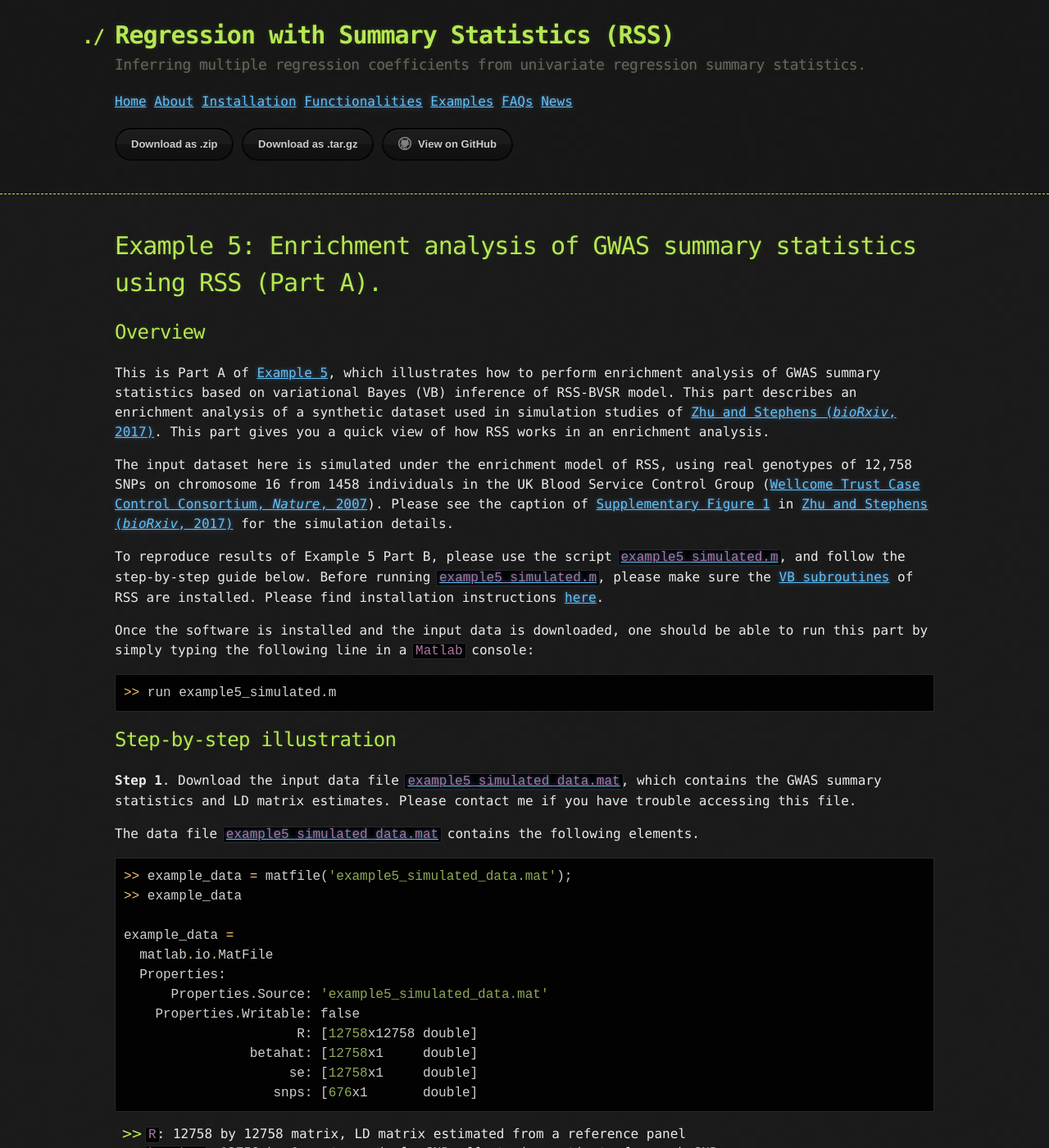
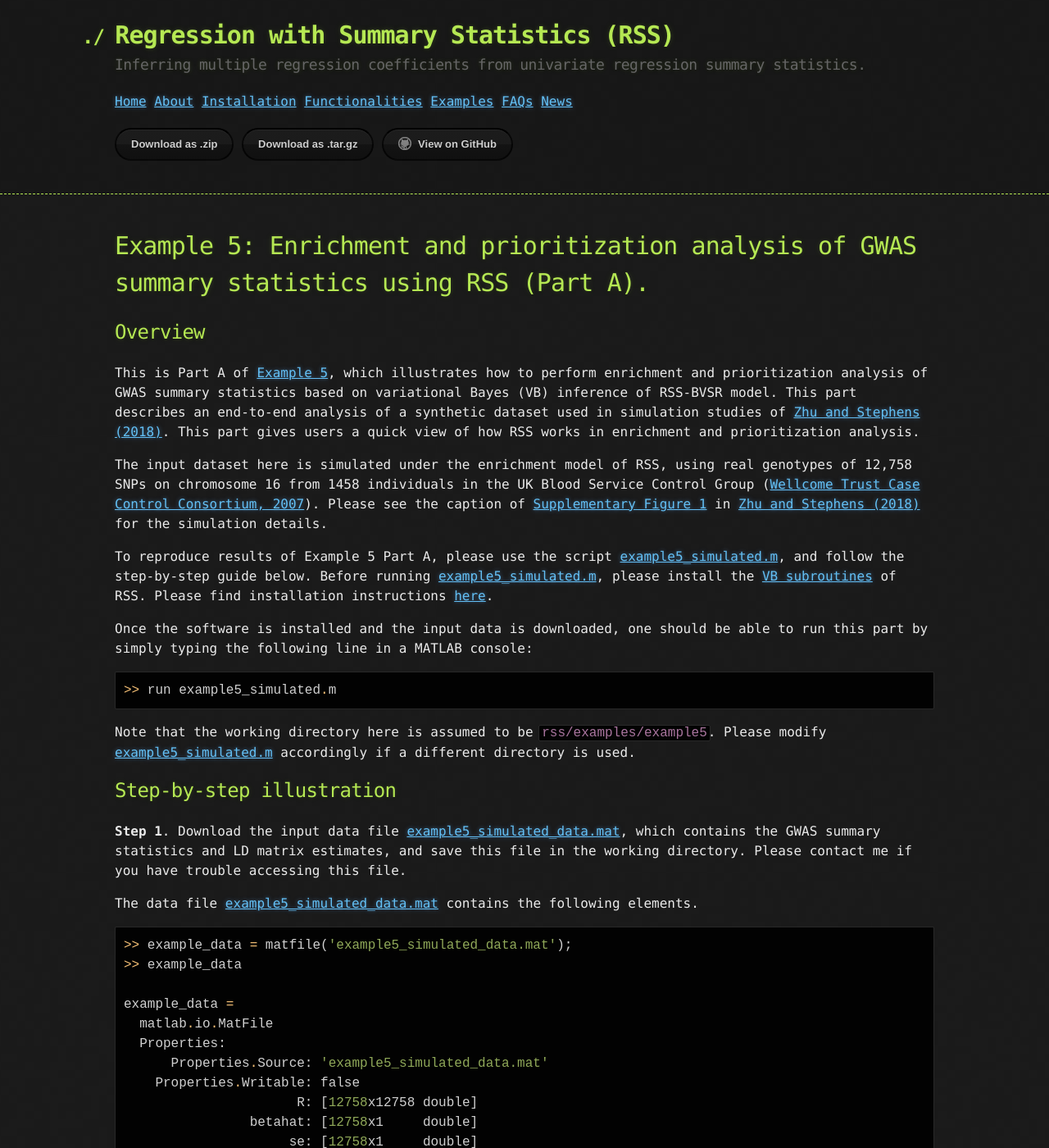
Before and after one commit to stephenslab/rss, a Jekyll site: the page built from docs/Example-5A.md, in a window 1280 px wide and 1400 px high. Shown: the whole window at 82% size. Built offline with Jekyll 4.4.1, drawn with Linux system fonts in a browser that asks for light colours; our own code applies the rules of GitHub Pages for plain Markdown files; some of the changed text lies outside the part shown.

Commit message:
revise example 5a text based on peter comments

````diff
--- a/docs/Example-5A.md
+++ b/docs/Example-5A.md
@@ -1,51 +1,55 @@
-[Zhu and Stephens (*bioRxiv*, 2017)]: https://doi.org/10.1101/160770
-[`example5_simulated.m`]: https://github.com/stephenslab/rss/blob/master/examples/example5/example5_simulated.m
-[`example5_simulated_data.mat`]: https://projects.rcc.uchicago.edu/mstephens/rss_wiki/example5/example5_simulated_data.mat
-[`example5_simulated_results.mat`]: https://projects.rcc.uchicago.edu/mstephens/rss_wiki/example5/example5_simulated_results.mat
-[Wellcome Trust Case Control Consortium, *Nature*, 2007]: https://www.ncbi.nlm.nih.gov/pubmed/17554300
-[`null_wrapper_fixsb.m`]: https://github.com/stephenslab/rss/blob/master/src_vb/null_wrapper_fixsb.m
-[`gsea_wrapper_fixsb.m`]: https://github.com/stephenslab/rss/blob/master/src_vb/gsea_wrapper_fixsb.m
+[Zhu and Stephens (2018)]: https://doi.org/10.1101/160770
+[example5_simulated.m]: https://github.com/stephenslab/rss/blob/master/examples/example5/example5_simulated.m
+[example5_simulated_data.mat]: https://projects.rcc.uchicago.edu/mstephens/rss_wiki/example5/example5_simulated_data.mat
+[example5_simulated_results.mat]: https://projects.rcc.uchicago.edu/mstephens/rss_wiki/example5/example5_simulated_results.mat
+[Wellcome Trust Case Control Consortium, 2007]: https://www.ncbi.nlm.nih.gov/pubmed/17554300
+[null_wrapper_fixsb.m]: https://github.com/stephenslab/rss/blob/master/src_vb/null_wrapper_fixsb.m
+[gsea_wrapper_fixsb.m]: https://github.com/stephenslab/rss/blob/master/src_vb/gsea_wrapper_fixsb.m
+[Supplementary Figure 1]: (https://www.biorxiv.org/content/biorxiv/suppl/2018/07/16/160770.DC2/160770-3.pdf
 
-# Example 5: Enrichment analysis of GWAS summary statistics using RSS (Part A).
+# Example 5: Enrichment and prioritization analysis of GWAS summary statistics using RSS (Part A).
 
 ## Overview
 
 This is Part A of [Example 5](Example-5),
-which illustrates how to perform enrichment analysis of
+which illustrates how to perform enrichment and prioritization analysis of
 GWAS summary statistics based on variational Bayes (VB) inference of RSS-BVSR model.
-This part describes an enrichment analysis of a synthetic dataset used in
-simulation studies of [Zhu and Stephens (*bioRxiv*, 2017)][].
-This part gives you a quick view of how RSS works in an enrichment analysis.
+This part describes an end-to-end analysis of a synthetic dataset used in
+simulation studies of [Zhu and Stephens (2018)][].
+This part gives users a quick view of how RSS works in enrichment and prioritization analysis.
 
 The input dataset here is simulated under the enrichment model of RSS,
 using real genotypes of 12,758 SNPs on chromosome 16 from 1458 individuals
-in the UK Blood Service Control Group ([Wellcome Trust Case Control Consortium, *Nature*, 2007][]).
-Please see the caption of
-[Supplementary Figure 1](https://www.biorxiv.org/content/biorxiv/suppl/2018/07/16/160770.DC2/160770-3.pdf)
-in [Zhu and Stephens (*bioRxiv*, 2017)][] for the simulation details.
+in the UK Blood Service Control Group ([Wellcome Trust Case Control Consortium, 2007][]).
+Please see the caption of [Supplementary Figure 1][]
+in [Zhu and Stephens (2018)][] for the simulation details.
 
-To reproduce results of Example 5 Part B,
-please use the script [`example5_simulated.m`][],
+To reproduce results of Example 5 Part A,
+please use the script [example5_simulated.m][],
 and follow the step-by-step guide below.
-Before running [`example5_simulated.m`][], please make sure the
-[VB subroutines](https://github.com/stephenslab/rss/tree/master/src_vb) of RSS are installed.
+Before running [example5_simulated.m][], please install the
+[VB subroutines](https://github.com/stephenslab/rss/tree/master/src_vb) of RSS.
 Please find installation instructions [here](RSS-via-VB).
 
 Once the software is installed and the input data is downloaded,
 one should be able to run this part by simply
-typing the following line in a `Matlab` console:
+typing the following line in a MATLAB console:
 
 ```matlab
 >> run example5_simulated.m
 ```
 
+Note that the working directory here is assumed to be `rss/examples/example5`.
+Please modify [example5_simulated.m][] accordingly if a different directory is used.
+
 ## Step-by-step illustration
 
-**Step 1**. Download the input data file [`example5_simulated_data.mat`][],
-which contains the GWAS summary statistics and LD matrix estimates.
+**Step 1**. Download the input data file [example5_simulated_data.mat][],
+which contains the GWAS summary statistics and LD matrix estimates,
+and save this file in the working directory.
 Please contact me if you have trouble accessing this file.
 
-The data file [`example5_simulated_data.mat`][] contains the following elements.
+The data file [example5_simulated_data.mat][] contains the following elements.
 
 ```matlab
 >> example_data = matfile('example5_simulated_data.mat');
@@ -67,7 +71,7 @@
 - `se`: 12758 by 1 vector, standard errors of the single-SNP effect size estimates
 - `snps`: 676 by 1 vector, indices of SNPs that are "inside" the target pathway
 
-Typically RSS only requires these four input variables for an enrichment analysis.
+Typically RSS only requires these four input variables for enrichment and prioritization analysis.
 To further reduce computation, RSS uses the matrix `SiRiS` instead of `R`:
 
 ```matlab
@@ -80,7 +84,7 @@
 **Step 2**. Specify the grid for hyper-parameters.
 The total computational cost of RSS is proportional to the grid size,
 and thus please consider reducing the size of `theta0` and/or `theta`
-if you want to finish running [`example5_simulated.m`][] faster.
+if you want to finish running [example5_simulated.m][] faster.
 (It takes 4 hours to complete the analysis on a single CPU using the grid below.)
 
 ```matlab
@@ -91,8 +95,8 @@
 ```
 
 **Step 3**. Initialize the variational parameters.
-As in [Zhu and Stephens (*bioRxiv*, 2017)][], here we use a simple random start
-to set initial values of variational parameters `{alpha,mu}` for baseline models.
+As in [Zhu and Stephens (2018)][], here we use a simple random start to set
+initial values of variational parameters `{alpha,mu}` for the baseline model.
 
 ```matlab
 % initialize the variational parameters
@@ -111,27 +115,36 @@
 ```
 
 **Step 4**. Fit the baseline model.
-Since we set `sigb=1` in Step 2, we use a wrapper [`null_wrapper_fixsb.m`][]
-that fixes the value of `sigb` for all elements in `theta0`.
+Since we set `sigb=1` in Step 2, we use a wrapper of RSS [null_wrapper_fixsb.m][]
+that fixes `sigb=1` for all elements in `theta0`.
+(In [Example 5 Part B](Example-5B) we will use a different wrapper that
+can give a different `sigb` value for each element in `theta0`.)
 
 ```matlab
-[b_logw,b_alpha,b_mu,b_s] = null_wrapper_fixsb('squarem',betahat,se,SiRiS,sigb,theta0,alpha0_rss,mu0_rss);
+[b_logw,b_alpha,b_mu,b_s] = null_wrapper_fixsb('squarem',betahat,se,SiRiS,...
+                                               sigb,theta0,alpha0_rss,mu0_rss);
 ```
 
 **Step 5**. Fit the enrichment model.
-Since we set `sigb=1` in Step 2, we use a wrapper [`gsea_wrapper_fixsb.m`][]
+Since we set `sigb=1` in Step 2, we use a wrapper [gsea_wrapper_fixsb.m][]
 that fixes the value of `sigb` for all elements in `theta0` and `theta`.
+(In [Example 5 Part B](Example-5B) we will use a different wrapper that
+can give a different `sigb` value for each combination of `theta0` and `theta`.)
 
 ```matlab
-[log10_bf,e_logw,e_alpha,e_mu,e_s] = gsea_wrapper_fixsb('squarem',betahat,se,SiRiS,snps,sigb,theta0,theta,b_logw,b_alpha,b_mu);
+[log10_bf,e_logw,e_alpha,e_mu,e_s] = gsea_wrapper_fixsb('squarem',betahat,se,SiRiS,snps,...
+                                                        sigb,theta0,theta,b_logw,b_alpha,b_mu);
 ```
 
-Note that here we use the variational parameter estimates
-from the baseline model fitting `{b_alpha,b_mu}` to set
-initial values of variational parameters for enrichment models.
+Note that here we use the variational parameter estimates `{b_alpha,b_mu}`
+from the baseline model fitting (Step 4) to set initial values of
+variational parameters for the enrichment model (Step 5).
 
 **Step 6**. Save the analysis results.
-The analysis results are saved as [`example5_simulated_results.mat`][].
+At the end of running [example5_simulated.m][], all analysis results are saved
+as `example5_simulated_results.mat` in the working directory.
+To help verify that your own results are as expected, we provide our result file
+[example5_simulated_results.mat][].
 
 ```matlab
 >> load example5_simulated_results.mat
@@ -164,7 +177,7 @@
 
 Note that contrasting `{b_alpha,b_mu}` with `{e_alpha,e_mu}` can further
 help prioritize genetic associations in light of inferred enrichments.
-Please see [Zhu and Stephens (*bioRxiv*, 2017)][] for more details.
+Please see [Zhu and Stephens (2018)][] for more details.
 
 The third group consists of estimated variational lower bounds and Bayes factor.
 
````
